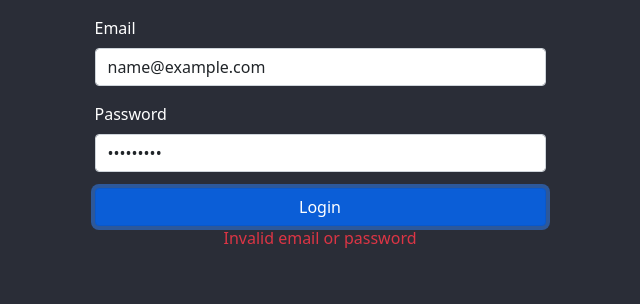
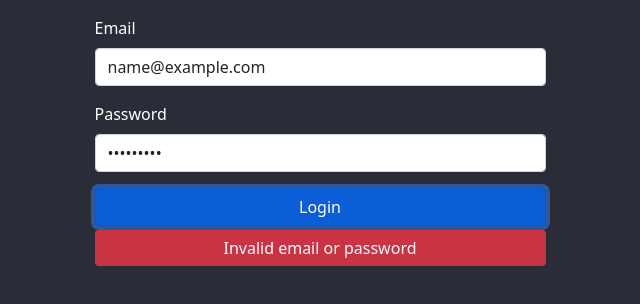
Before and after one commit to deztidev/alkemy-challenge-react, a React (Create React App) app: page /login in a window 1280 px wide. Both pictures are taken after typing "name@example.com", "Sample123" into the empty fields and a click on the button "Login". Shown: the top 304 px of the page, without its empty margins (320-960 px from the left). Built offline with nearby package versions, Linux system fonts and the light colour scheme; no server answers.

Commit message:
Add login styles

```diff
--- a/src/pages/Login.jsx
+++ b/src/pages/Login.jsx
@@ -27,11 +27,11 @@ const Login = () => {
 							let errors = {};
 
 							if (!values.email) {
-								errors.email = "Please, enter an email";
+								errors.email = "Please enter an email";
 							}
 
 							if (!values.password) {
-								errors.password = "Please, enter a password";
+								errors.password = "Please enter a password";
 							}
 
 							return errors;
@@ -63,7 +63,7 @@ const Login = () => {
 									<ErrorMessage
 										name="email"
 										component={() => (
-											<div className="text-danger">{errors.email}</div>
+											<div className="error-message">{errors.email}</div>
 										)}
 									/>
 								</div>
@@ -82,14 +82,21 @@ const Login = () => {
 									<ErrorMessage
 										name="password"
 										component={() => (
-											<div className="text-danger">{errors.password}</div>
+											<div className="error-message">{errors.password}</div>
 										)}
 									/>
 								</div>
 								<button type="submit" className="btn col-12 btn-primary">
 									Login
 								</button>
-								{error && <p className="text-danger text-center">{error}</p>}
+								{error && (
+									<div
+										className="error-message mt-1"
+										style={{ padding: "0.375rem 0.75rem" }}
+									>
+										{error}
+									</div>
+								)}
 							</Form>
 						)}
 					</Formik>
--- a/src/sass/index.css
+++ b/src/sass/index.css
@@ -1,3 +1,9 @@
+.error-message {
+  background-color: rgba(220, 53, 69, 0.9);
+  border-radius: 0.25rem;
+  text-align: center;
+}
+
 body {
   background-color: #2a2d37 !important;
   color: #ffff !important;
--- a/src/sass/index.scss
+++ b/src/sass/index.scss
@@ -1,4 +1,5 @@
 @use "./abstracts/variables" as *;
+@use "./pages/login.scss";
 
 body {
 	background-color: $color-background !important;
--- /dev/null
+++ b/src/sass/pages/_login.scss
@@ -0,0 +1,5 @@
+.error-message {
+	background-color: rgba(220, 53, 69, 0.9);
+	border-radius: 0.25rem;
+	text-align: center;
+}
```
Also changed, not shown: 1 other file (tests, documents, lock files or other folders).
